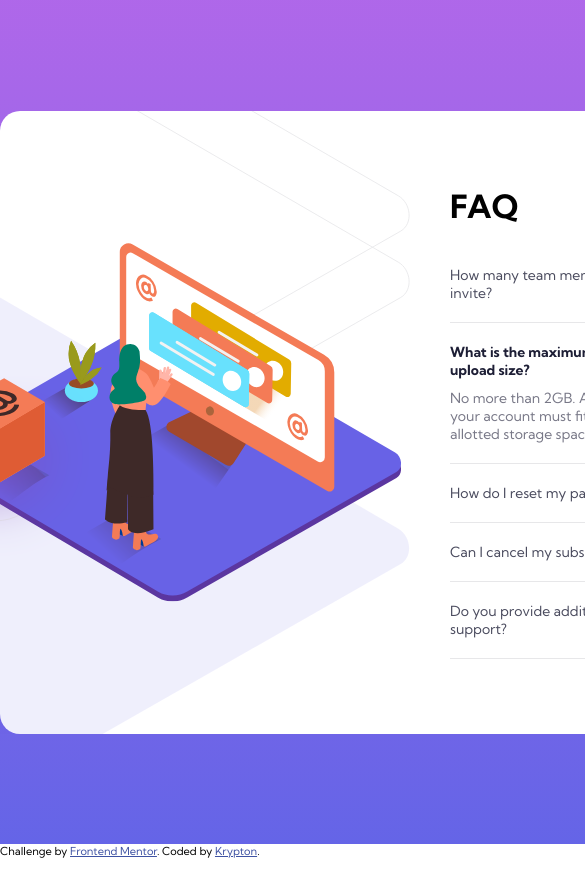
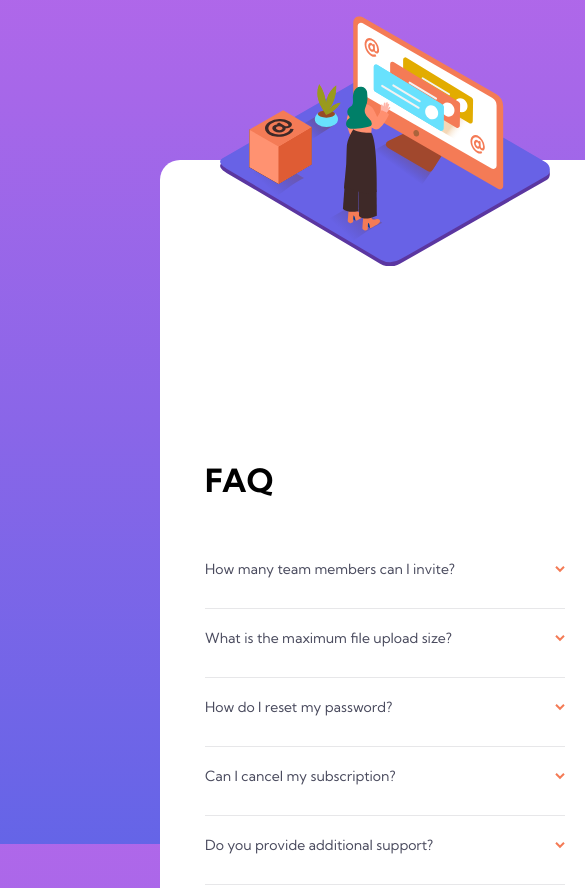
Before and after one commit to madhusudanbabar/fm-accordian, a plain HTML site: page index.html in a window 390 px wide. Shown: the top 888 px of the page, 585 px wide, since content can reach past the window. Before the commit the page ends 844 px from the top, so only its background shows below. Drawn offline with Linux system fonts and the light colour scheme.

Commit message:
finishing touches

```diff
--- /dev/null
+++ b/app.js
@@ -0,0 +1,20 @@
+window.addEventListener("devicemotion", init)
+let items;
+
+function init() {
+    console.log("hello world")
+
+    items = Array.from(document.getElementsByClassName("card__item"));
+    items.forEach(item => {
+        item.addEventListener("click", expand, true)
+    });
+}
+
+
+function expand() {
+    this.classList.toggle("active")
+    items.forEach(elem => {
+        elem == this ? null : elem.classList.remove("active")
+
+    })
+}
--- a/index.html
+++ b/index.html
@@ -8,6 +8,7 @@
 
   <link rel="icon" type="image/png" sizes="32x32" href="./images/favicon-32x32.png">
   <link rel="stylesheet" href="style.css">
+  <script src="./app.js"></script>
 
   <title>Frontend Mentor | FAQ Accordion Card</title>
 
@@ -29,10 +30,11 @@
 
   <div class="container">
     <div class="card">
-      <figure class="card__fig">
+      <picture class="card__fig">
+        <source media="(max-width: 60rem )" srcset="./images/illustration-woman-online-mobile.svg">
         <img src="./images/illustration-woman-online-desktop.svg" alt="illustration-woman-online-desktop"
           class="card__img">
-      </figure>
+      </picture>
       <img src="./images/illustration-box-desktop.svg" alt="illustration-box-desktop" class="card__floating">
       <div class="card__faq">
         <h1 class="card__title">FAQ</h1>
@@ -47,7 +49,7 @@
             </p>
           </li>
 
-          <li class="card__item active">
+          <li class="card__item">
             <h2 class="card__question">What is the maximum file upload size? <img src="./images/icon-arrow-down.svg"
                 alt="icon-arrow-down" class="card__icon"></h2>
             <p class="card__answer">No more than 2GB. All files in your account must fit your allotted storage space.
--- a/style.scss
+++ b/style.scss
@@ -51,6 +51,14 @@ body {
     border-radius: 2rem;
     position: relative;
     max-width: 95rem;
+    margin: 2rem auto;
+
+    @media screen and (max-width: 60rem) {
+        flex-direction: column;
+        justify-content: center;
+        max-width: none;
+        margin: 10em;
+    }
 
     & > * {
         flex: 0 0 50%;
@@ -61,6 +69,12 @@ body {
         overflow: hidden;
         position: relative;
         min-width: 45rem;
+
+        @media screen and (max-width: 60rem) {
+            min-height: 25rem;
+            background: url("./images/bg-pattern-mobile.svg") 50% 0 no-repeat;
+            overflow: visible;
+        }
     }
 
     &__img {
@@ -69,6 +83,14 @@ body {
         top: 50%;
         left: 0;
         transform: translate(-15%, -50%);
+
+        @media screen and (max-width: 60rem) {
+            top: 0;
+            left: 50%;
+            transform: translate(-50%, -57.5%);
+            height: 100%;
+            width: 100%;
+        }
     }
 
     &__floating {
@@ -77,6 +99,10 @@ body {
         top: 50%;
         left: 0;
         transform: translate(-50%, -25%);
+
+        @media screen and (max-width: 60rem) {
+            display: none;
+        }
     }
 
     &__faq {
@@ -84,8 +110,15 @@ body {
         flex-direction: column;
         align-self: flex-start;
         overflow: hidden;
-        // max-width: 40rem;
+        max-width: 40rem;
+        min-height: 62rem;
         padding: 7.5rem 10rem 7.5rem 0rem;
+
+        @media screen and (max-width: 60rem) {
+            padding: 5rem 2rem;
+            align-self: center;
+            min-height: auto;
+        }
     }
 
     &__title {
@@ -94,11 +127,14 @@ body {
 
     &__list {
         list-style: none;
+        margin-top: 2rem;
     }
 
     &__item {
         border-bottom: 1px solid var(--color-gray-light);
         padding: 2rem 0;
+        cursor: pointer;
+        user-select: none;
     }
 
     &__question {
@@ -109,14 +145,21 @@ body {
         width: 100%;
         align-items: center;
         justify-content: space-between;
+        transition: all 0.4s ease;
     }
 
     &__answer {
-        display: none;
-        font-size: 1.4rem;
+        height: 0;
+        opacity: 0;
+        font-size: 1.2rem;
         color: var(--color-gray-dark);
         margin-top: 1rem;
-        width: calc(100% - 2.5ch);
+        transition: all 0.4s ease;
+        transition: all 0.4s ease;
+    }
+
+    &__icon {
+        transition: all 0.4s ease;
     }
 
     // active state
@@ -131,5 +174,7 @@ body {
 
     &__item.active > &__answer {
         display: block;
+        opacity: 1;
+        height: unset;
     }
 }
```
Also changed, not shown: style.css, 1 other file.
